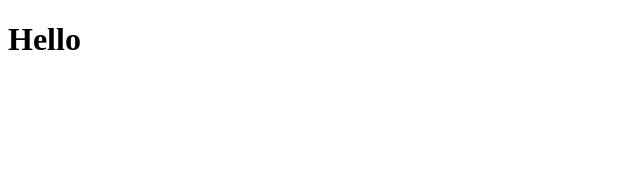
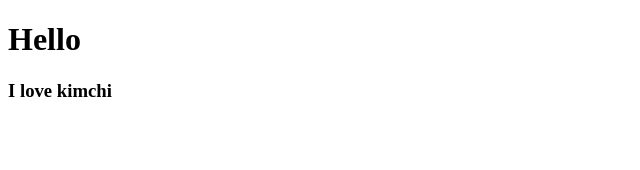
Before and after one commit to hyuntae94/movie_app_2021, a React (Create React App) app: page / in a window 1280 px wide. Shown: the top 170 px of the page, without its empty margins (0-640 px from the left). Built offline with nearby package versions, Linux system fonts and the light colour scheme.

Commit message:
#2.0 Creating your first React Component

```diff
--- a/src/App.js
+++ b/src/App.js
@@ -1,9 +1,11 @@
 import React from "react";
+import Potato from "./Potato";
 
 function App() {
   return (
     <div>
       <h1>Hello</h1>
+      <Potato />
     </div>
   );
 }
--- /dev/null
+++ b/src/Potato.js
@@ -0,0 +1,7 @@
+import React from "react";
+
+function Potato(){
+    return <h3>I love kimchi</h3>
+}
+
+export default Potato;
```
Also changed, not shown: 1 other file (tests, documents, lock files or other folders).
